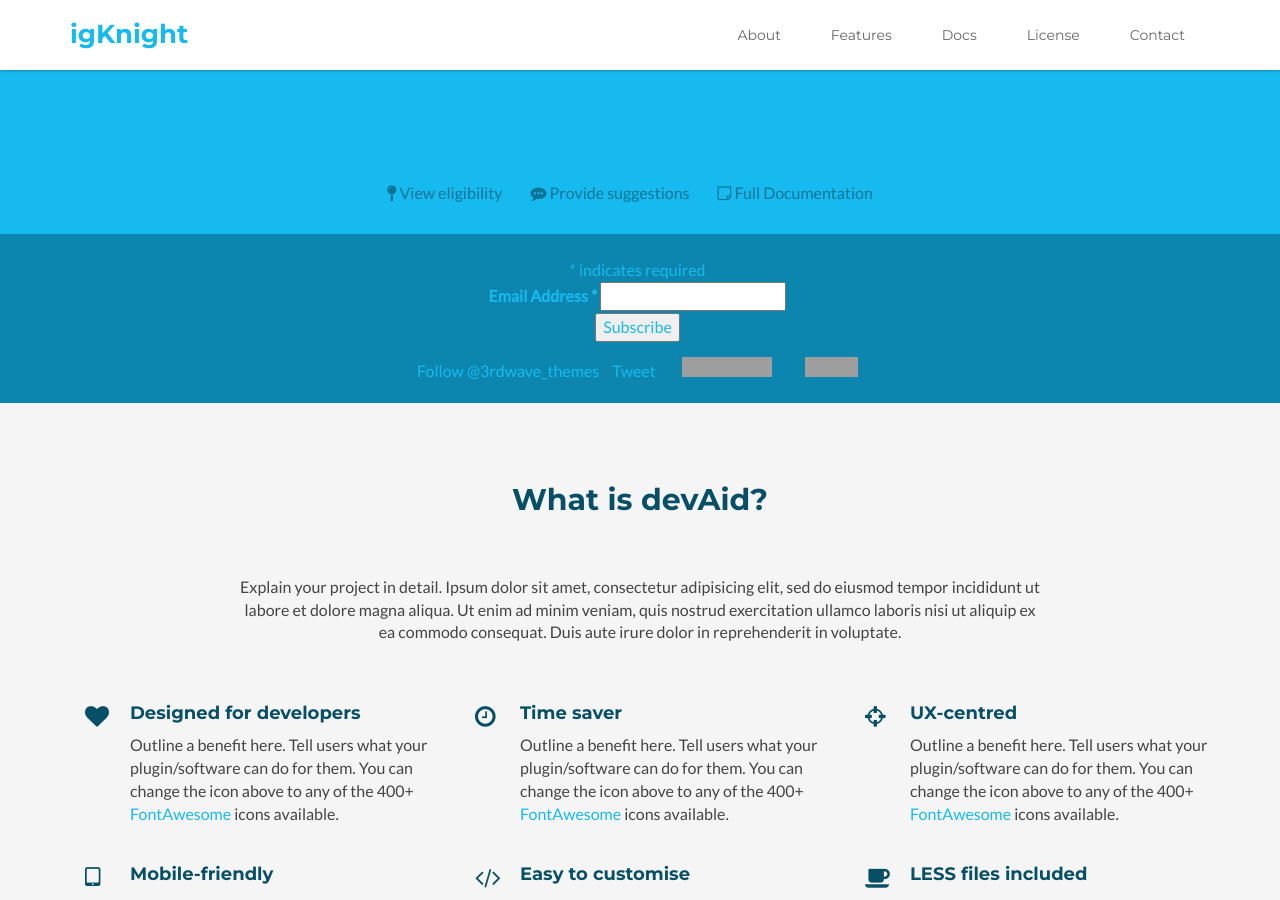
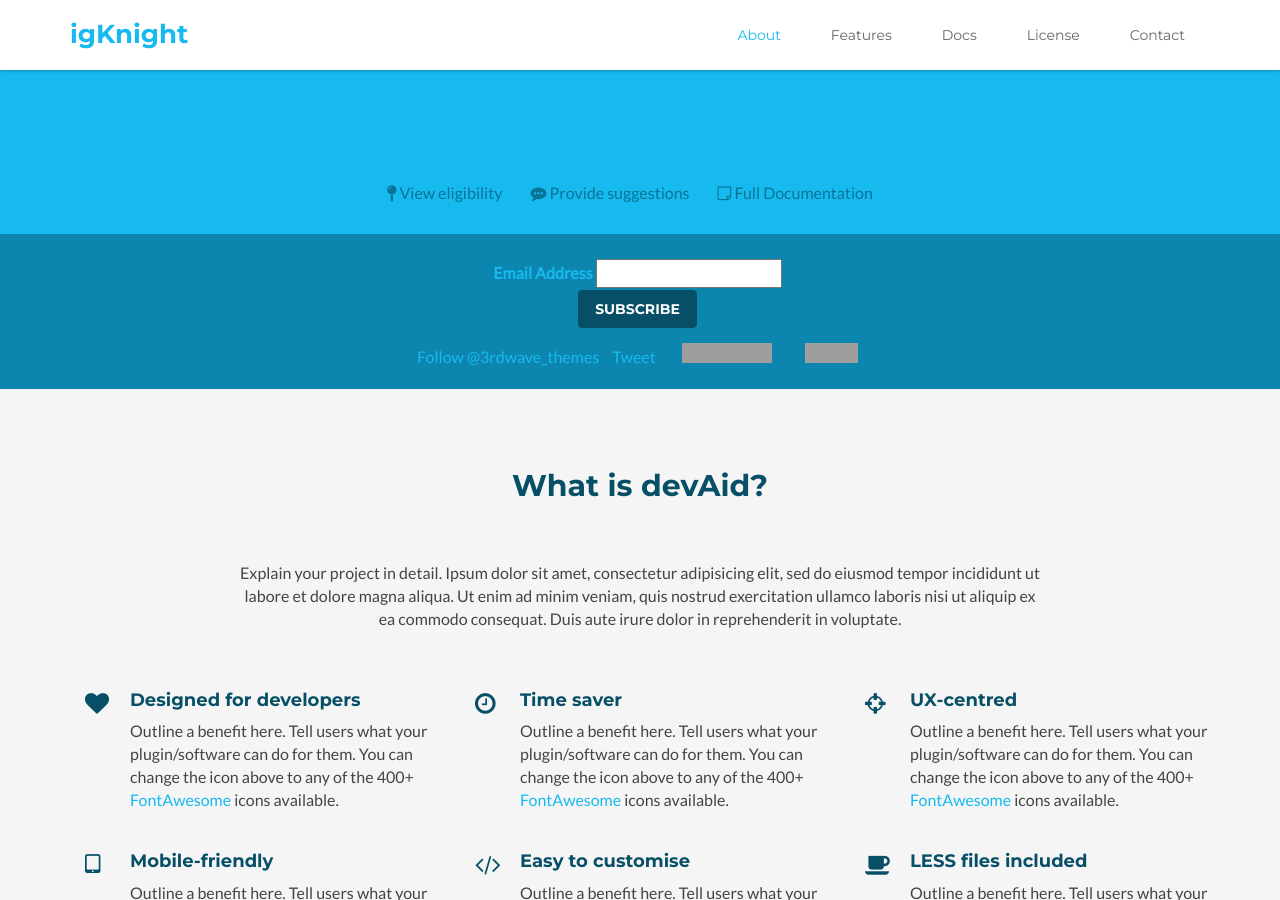
Before and after one commit to igknight/igknight.github.io, a Jekyll site: the page built from index.html, in a window 1280 px wide and 900 px high, scrolled down 320 px. Built offline with Jekyll 4.4.1, drawn with Linux system fonts in a browser that asks for light colours; nearby versions of some CDN libraries; comment, search, counter and statistics services are not loaded; grey boxes are pictures that could not be loaded.

Commit message:
Fixing the style for button

```diff
--- a/_includes/promo.html
+++ b/_includes/promo.html
@@ -28,11 +28,8 @@ Phase 2</a>
 <form action="//opsbug.us9.list-manage.com/subscribe/post?u=d6fb17867e29bb35112db200b&amp;id=b658051b36" method="post" id="mc-embedded-subscribe-form" name="mc-embedded-subscribe-form" class="validate" target="_blank" novalidate>
     <div id="mc_embed_signup_scroll">
 
-<div class="indicates-required"><span class="asterisk">*</span> indicates required</div>
-
 <div class="mc-field-group">
-    <label for="mce-EMAIL">Email Address  <span class="asterisk">*</span>
-</label>
+    <label for="mce-EMAIL">Email Address </label>
     <input type="email" value="" name="EMAIL" class="required email" id="mce-EMAIL">
 </div>
 
@@ -41,7 +38,9 @@ Phase 2</a>
         <div class="response" id="mce-success-response" style="display:none"></div>
     </div>    <!-- real people should not fill this in and expect good things - do not remove this or risk form bot signups-->
     <div style="position: absolute; left: -5000px;"><input type="text" name="b_d6fb17867e29bb35112db200b_b658051b36" tabindex="-1" value=""></div>
-    <div class="clear"><input type="submit" value="Subscribe" name="subscribe" id="mc-embedded-subscribe" class="button"></div>
+
+    <div class="clear">
+    <input type="submit" value="Subscribe" name="subscribe" class="btn btn-cta-primary" id="mc-embedded-subscribe" class="button"></div>
     </div>
 </form>
 </div>
```
